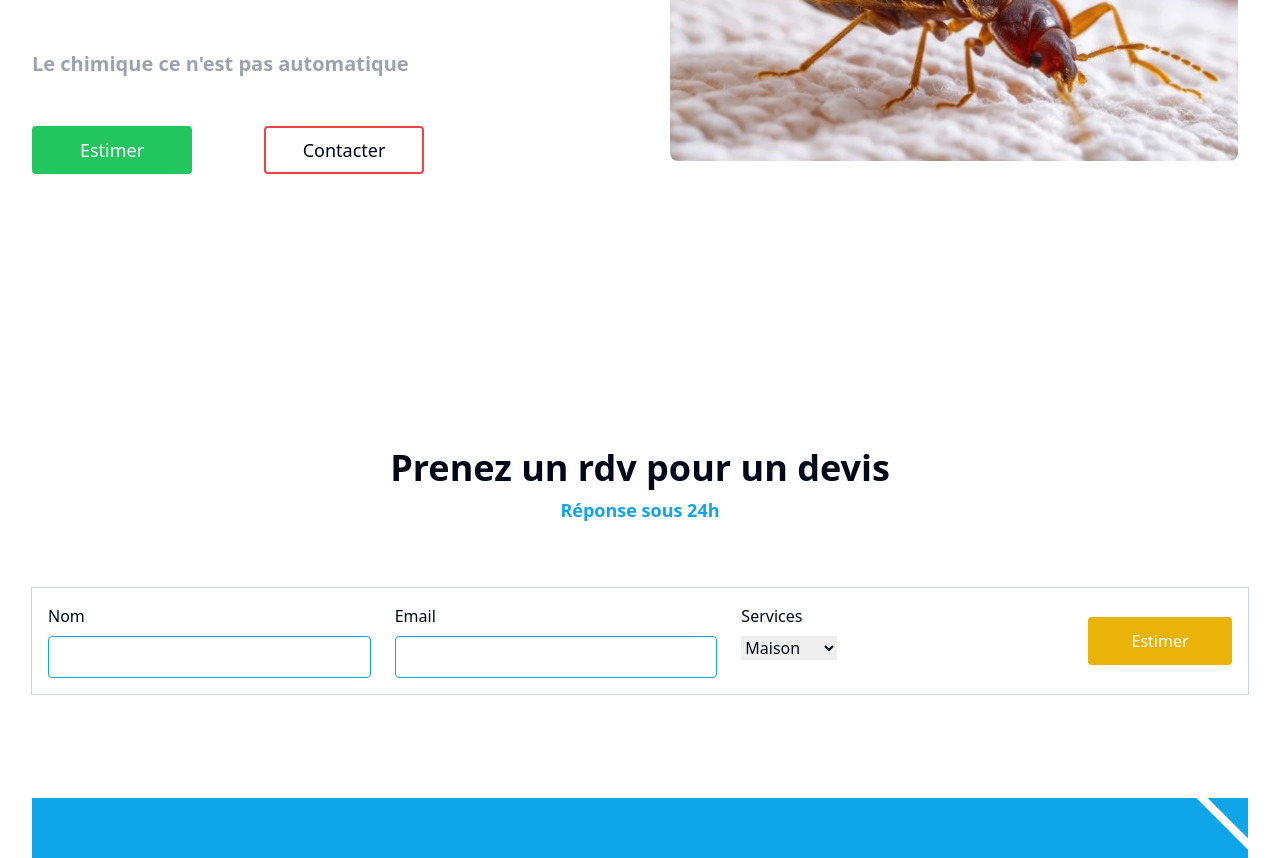
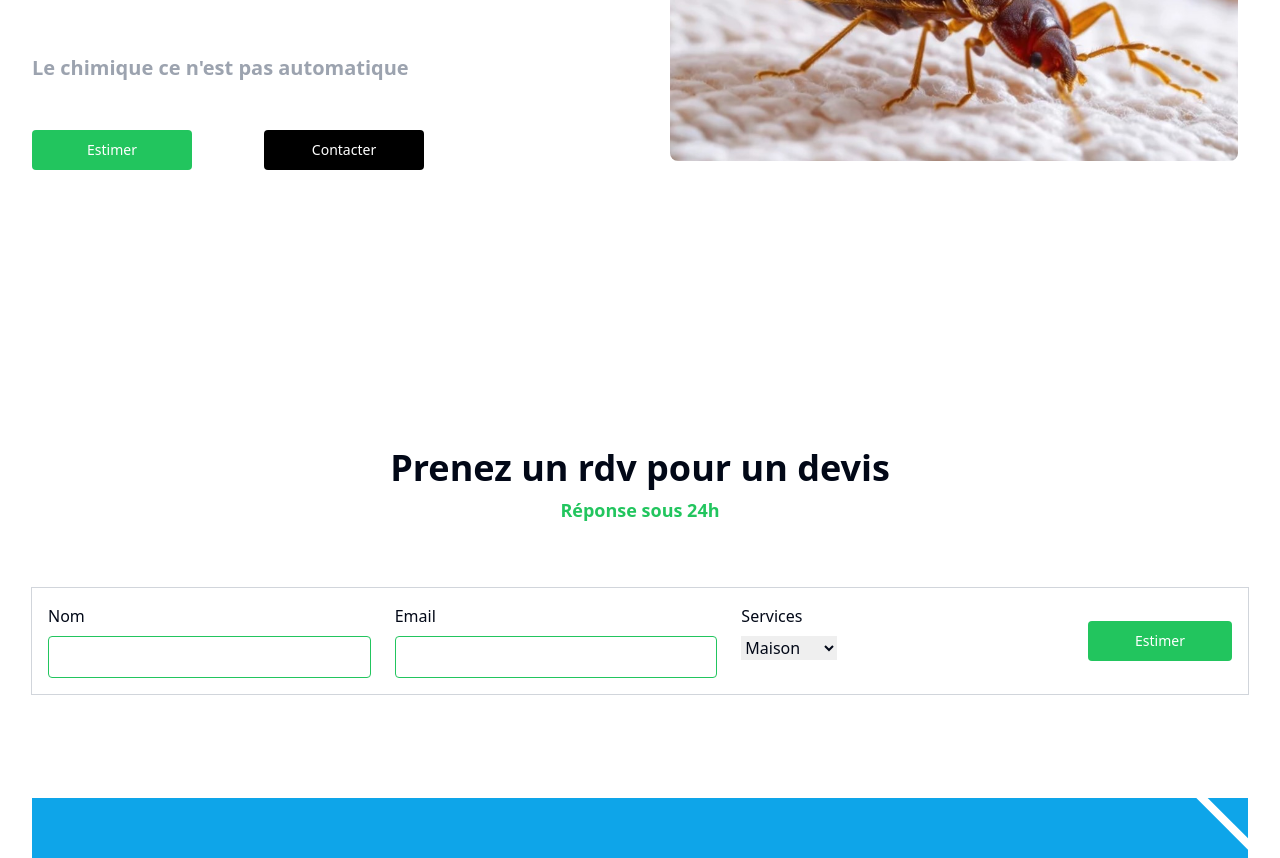
Before and after one commit to FaridAmimri/stopinvasion, a React (Vite) app: page /accueil in a window 1280 px wide. Shown: the part 400-1258 px from the top of the page. Built offline with nearby package versions, Linux system fonts and the light colour scheme.

Commit message:
Update Button & color design

```diff
--- a/src/components/Booking.tsx
+++ b/src/components/Booking.tsx
@@ -1,6 +1,7 @@
 /** @format */
 import { useState } from 'react'
 import { RequestType } from '../types/types'
+import { Button } from './ui/button'
 
 const initialValues: RequestType = {
   name: '',
@@ -50,7 +51,7 @@ const Booking = () => {
           Prenez un rdv pour un devis
         </h1>
         <p className='text-lg font-bold'>
-          <span className='text-sky-500'>Réponse sous 24h </span>
+          <span className='text-green-500'>Réponse sous 24h </span>
         </p>
       </div>
 
@@ -65,7 +66,7 @@ const Booking = () => {
             name='name'
             value={values.name}
             onChange={handleInput}
-            className='border border-sky-500 p-2 rounded-sm focus:border-yellow-500 outline-none'
+            className='border border-green-500 p-2 rounded-sm focus:border-red-500 outline-none'
           />
         </div>
         <div className='flex flex-col gap-2 lg:flex-1'>
@@ -75,7 +76,7 @@ const Booking = () => {
             name='email'
             value={values.email}
             onChange={handleInput}
-            className='border border-sky-500 p-2 rounded-sm focus:border-yellow-500 outline-none'
+            className='border border-green-500 p-2 rounded-sm focus:border-red-500 outline-none'
           />
         </div>
 
@@ -89,17 +90,22 @@ const Booking = () => {
           >
             <option value='Maison'>Maison</option>
             <option value='Bureau'>Bureau</option>
+            <option value='Immeuble'>Immeuble</option>
+            <option value='Commerce'>Commerce</option>
+            <option value='Agence Immobilière'>Agence Immobilière</option>
+            <option value='Bailleur'>Bailleur</option>
+            <option value='Partenaire'>Partenaire</option>
             <option value='Véhicule'>Véhicule</option>
           </select>
         </div>
 
         <div className='lg:flex lg:items-center'>
-          <button
+          <Button
             type='submit'
-            className='w-36 bg-yellow-500 rounded p-3 text-white'
+            className='w-36 bg-green-500 hover:bg-red-500 rounded p-3 text-white'
           >
             Estimer
-          </button>
+          </Button>
         </div>
       </form>
     </div>
--- a/src/components/Hero.tsx
+++ b/src/components/Hero.tsx
@@ -11,6 +11,7 @@ import {
   CarouselPrevious
 } from '@/components/ui/carousel'
 import { hero } from '@/utils/data'
+import { Button } from './ui/button'
 
 const Hero = () => {
   const plugin = useRef(Autoplay({ delay: 2000, stopOnInteraction: true }))
@@ -25,13 +26,13 @@ const Hero = () => {
           Le chimique ce n'est pas automatique
         </span>
         <div className='flex justify-between text-lg md:w-2/3'>
-          <button className='w-30 bg-green-500 rounded p-2 px-6 text-white md:w-40'>
-            <a href='#booking'>Estimer</a>
-          </button>
+          <Button className='w-32 bg-green-500 hover:bg-red-500 rounded p-2 px-6 text-white md:w-40'>
+            <Link to='#booking'>Estimer</Link>
+          </Button>
 
-          <button className='w-30 border-red-500 border-2 rounded p-2 px-6 md:w-40'>
+          <Button className='w-32 bg-black hover:bg-red-500 text-white rounded p-2 px-6 md:w-40'>
             <Link to='/contact'>Contacter</Link>
-          </button>
+          </Button>
         </div>
       </div>
 
--- a/src/components/ui/button.tsx
+++ b/src/components/ui/button.tsx
@@ -1,35 +1,37 @@
-import * as React from "react"
-import { Slot } from "@radix-ui/react-slot"
-import { cva, type VariantProps } from "class-variance-authority"
+/** @format */
 
-import { cn } from "@/lib/utils"
+import * as React from 'react'
+import { Slot } from '@radix-ui/react-slot'
+import { cva, type VariantProps } from 'class-variance-authority'
+
+import { cn } from '@/lib/utils'
 
 const buttonVariants = cva(
-  "inline-flex items-center justify-center whitespace-nowrap rounded-md text-sm font-medium ring-offset-background transition-colors focus-visible:outline-none focus-visible:ring-2 focus-visible:ring-ring focus-visible:ring-offset-2 disabled:pointer-events-none disabled:opacity-50",
+  'inline-flex items-center justify-center whitespace-nowrap rounded-md text-sm font-medium ring-offset-background transition-colors focus-visible:outline-none focus-visible:ring-2 focus-visible:ring-ring focus-visible:ring-offset-2 disabled:pointer-events-none disabled:opacity-50',
   {
     variants: {
       variant: {
-        default: "bg-primary text-primary-foreground hover:bg-primary/90",
+        default: 'bg-primary text-primary-foreground hover:bg-primary/90',
         destructive:
-          "bg-destructive text-destructive-foreground hover:bg-destructive/90",
+          'bg-destructive text-destructive-foreground hover:bg-destructive/90',
         outline:
-          "border border-input bg-background hover:bg-accent hover:text-accent-foreground",
+          'border border-input bg-background hover:bg-accent hover:text-accent-foreground',
         secondary:
-          "bg-secondary text-secondary-foreground hover:bg-secondary/80",
-        ghost: "hover:bg-accent hover:text-accent-foreground",
-        link: "text-primary underline-offset-4 hover:underline",
+          'bg-secondary text-secondary-foreground hover:bg-secondary/80',
+        ghost: 'hover:bg-accent hover:text-accent-foreground',
+        link: 'text-primary underline-offset-4 hover:underline'
       },
       size: {
-        default: "h-10 px-4 py-2",
-        sm: "h-9 rounded-md px-3",
-        lg: "h-11 rounded-md px-8",
-        icon: "h-10 w-10",
-      },
+        default: 'h-10 px-4 py-2',
+        sm: 'h-9 rounded-md px-3',
+        lg: 'h-11 rounded-md px-8',
+        icon: 'h-10 w-10'
+      }
     },
     defaultVariants: {
-      variant: "default",
-      size: "default",
-    },
+      variant: 'default',
+      size: 'default'
+    }
   }
 )
 
@@ -41,7 +43,7 @@ export interface ButtonProps
 
 const Button = React.forwardRef<HTMLButtonElement, ButtonProps>(
   ({ className, variant, size, asChild = false, ...props }, ref) => {
-    const Comp = asChild ? Slot : "button"
+    const Comp = asChild ? Slot : 'button'
     return (
       <Comp
         className={cn(buttonVariants({ variant, size, className }))}
@@ -51,6 +53,6 @@ const Button = React.forwardRef<HTMLButtonElement, ButtonProps>(
     )
   }
 )
-Button.displayName = "Button"
+Button.displayName = 'Button'
 
 export { Button, buttonVariants }
```
